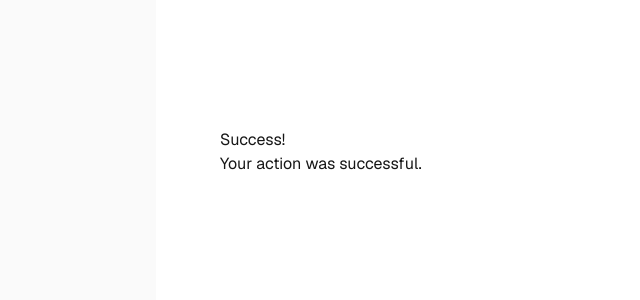
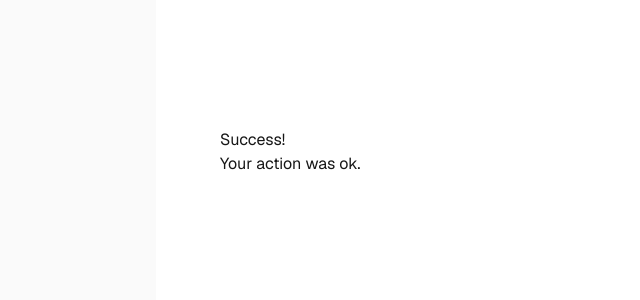
Before and after one commit to TalaberImre3D/Portfolio, a Next.js app: page / in a window 1280 px wide. Shown: the top 300 px of the page, without its empty margins (100-740 px from the left). Built offline with nearby package versions, Linux system fonts and the light colour scheme.

Commit message:
valtozas

```diff
--- a/app/page.tsx
+++ b/app/page.tsx
@@ -6,7 +6,7 @@ export default function Home() {
   return (
     <div className="flex flex-col flex-1 items-center justify-center bg-zinc-50 font-sans dark:bg-black">
       <main className="flex flex-1 w-full max-w-3xl flex-col items-center justify-between py-32 px-16 bg-white dark:bg-black sm:items-start">
-        <Alert type="success" title="Success!" message="Your action was successful." />
+        <Alert type="success" title="Success!" message="Your action was ok." />
       </main>
     </div>
   );
```
